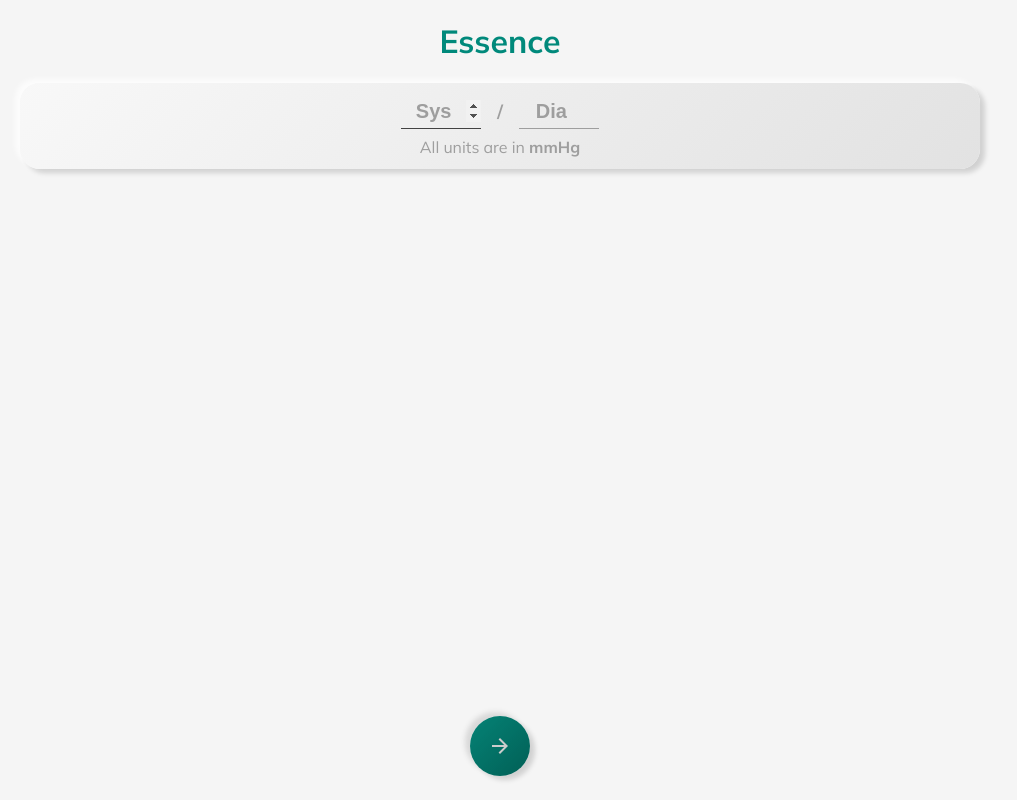
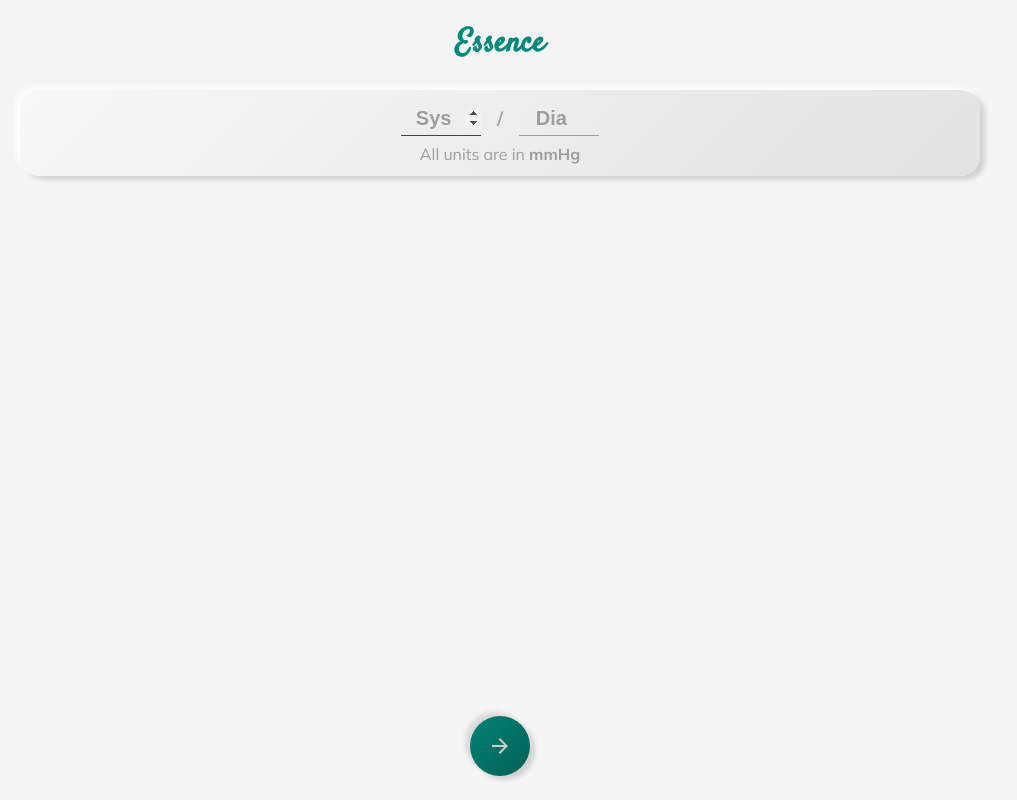
Before and after one commit to SandyDev00076/essence, a React (Create React App) app: page / in a window 1280 px wide. Shown: the whole page, without its empty margins (140-1157 px from the left). Built offline with nearby package versions, Linux system fonts and the light colour scheme.

Commit message:
Add diff font style for app title

```diff
--- a/public/index.html
+++ b/public/index.html
@@ -11,6 +11,7 @@
     <!-- Mulish, Google fonts -->
     <link rel="preconnect" href="https://fonts.gstatic.com">
     <link href="https://fonts.googleapis.com/css2?family=Mulish:wght@400;700&display=swap" rel="stylesheet">
+    <link href="https://fonts.googleapis.com/css2?family=Satisfy&display=swap" rel="stylesheet">
     <!--
       manifest.json provides metadata used when your web app is installed on a
       user's mobile device or desktop. See https://developers.google.com/web/fundamentals/web-app-manifest/
--- a/src/App.module.scss
+++ b/src/App.module.scss
@@ -11,6 +11,7 @@
 .appTitle {
   color: var(--primary);
   font-weight: bold;
+  font-family: "Satisfy", cursive;
 }
 
 .circleBtn {
```
